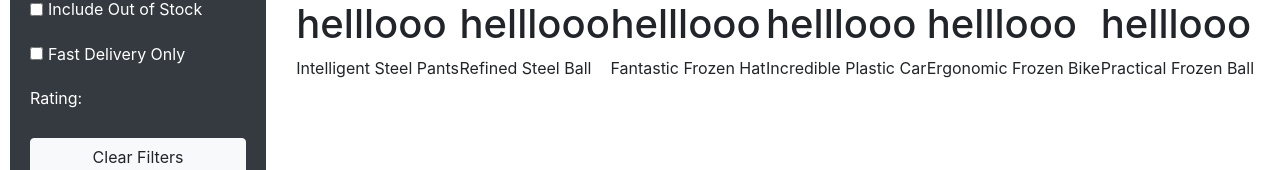
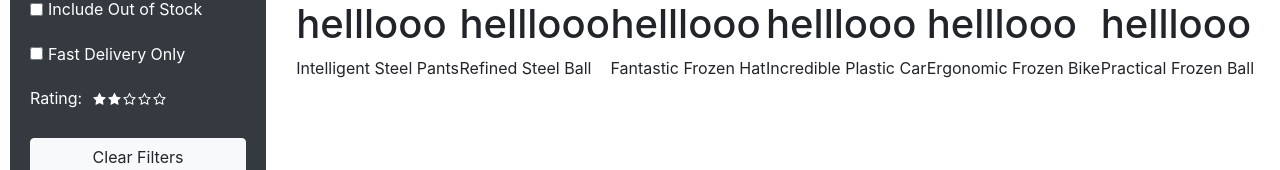
Before and after one commit to OzerOzturk/react-shopping-cart, a React (Create React App) app: page / in a window 1280 px wide. Shown: the part 267-437 px from the top of the page. Built offline with nearby package versions, Linux system fonts and the light colour scheme.

Commit message:
feat(Rating.js) add rating component.

```diff
--- a/src/components/Filters.js
+++ b/src/components/Filters.js
@@ -1,7 +1,10 @@
-import React from "react";
+import React, { useState } from "react";
 import { Button, Form } from "react-bootstrap";
+import Rating from "./Rating";
 
 const Filters = () => {
+  const [rate, setRate] = useState(2);
+
   return (
     <div className="filters">
       <span className="title"> Filter Products </span>
@@ -43,7 +46,11 @@ const Filters = () => {
       </span>
       <span>
         <label style={{ paddingRight: 10 }}>Rating:</label>
-        {/* <Rating rating={byRating} style={{ cursor: "pointer" }} /> */}
+        <Rating
+          onClick={(i) => setRate(i + 1)}
+          rating={rate}
+          style={{ cursor: "pointer" }}
+        />
       </span>
       <Button variant="light">Clear Filters</Button>
     </div>
--- /dev/null
+++ b/src/components/Rating.js
@@ -0,0 +1,20 @@
+import React from "react";
+import { AiFillStar, AiOutlineStar } from "react-icons/ai";
+
+const Rating = ({ rating, onClick, style }) => {
+  return (
+    <>
+      {[...Array(5)].map((_, i) => (
+        <span key={i} onClick={() => onClick(i)} style={style}>
+          {rating > i ? (
+            <AiFillStar fontSize="15px" />
+          ) : (
+            <AiOutlineStar fontSize="15px" />
+          )}
+        </span>
+      ))}
+    </>
+  );
+};
+
+export default Rating;
```
